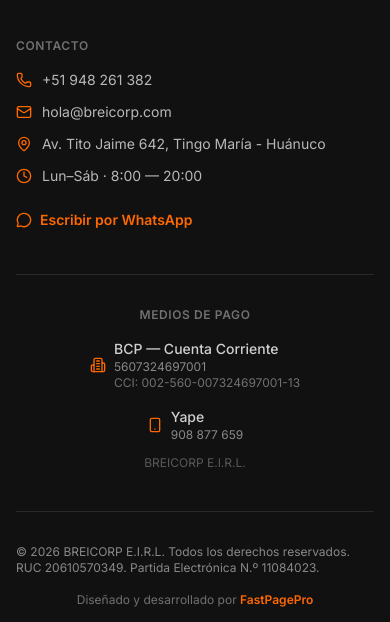
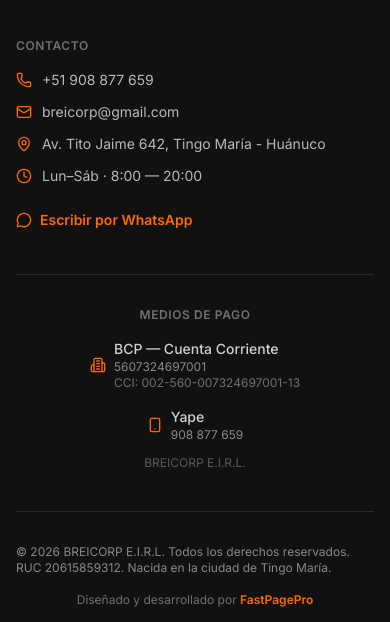
Before and after one commit to mrmoneymakersfxofficial/breicorp, a Next.js app: page /faq in a window 390 px wide. Shown: the part 2525-3147 px from the top of the page. Built offline with nearby package versions, Linux system fonts and the light colour scheme.

Commit message:
feat: update RUC, phone, email, and Tingo María origin

```diff
--- a/src/app/contacto/page.tsx
+++ b/src/app/contacto/page.tsx
@@ -8,12 +8,12 @@ import type { Metadata } from "next";
 export const metadata: Metadata = {
   title: "Contacto — Escríbenos | BREICORP",
   description:
-    "Contáctanos por WhatsApp, teléfono, email o visita nuestra oficina en Tingo María, Huánuco. RUC 20610570349. Respuesta en menos de 15 minutos.",
+    "Contáctanos por WhatsApp, teléfono, email o visita nuestra oficina en Tingo María, Huánuco. RUC 20615859312. Respuesta en menos de 15 minutos.",
   alternates: { canonical: "/contacto" },
   openGraph: {
     title: "Contacto BREICORP — WhatsApp, teléfono, email",
     description:
-      "Estamos en Av. Tito Jaime 642, Tingo María. Horario: Lun–Sáb 8:00–20:00. WhatsApp +51 948 261 382.",
+      "Estamos en Av. Tito Jaime 642, Tingo María. Horario: Lun–Sáb 8:00–20:00. WhatsApp +51 908 877 659.",
     url: "/contacto",
   },
 };
--- a/src/app/page.tsx
+++ b/src/app/page.tsx
@@ -27,7 +27,7 @@ const jsonLd = {
       knowsLanguage: "es-PE",
       contactPoint: {
         "@type": "ContactPoint",
-        telephone: "+51-948-261-382",
+        telephone: "+51-908-877-659",
         contactType: "sales",
         areaServed: "PE",
         availableLanguage: "Spanish",
--- a/src/components/layout/footer.tsx
+++ b/src/components/layout/footer.tsx
@@ -108,14 +108,14 @@ export function Footer() {
             <ul className="space-y-3 text-sm">
               <li className="flex items-start gap-2.5 text-white/70">
                 <Phone className="size-4 mt-0.5 text-primary shrink-0" />
-                <a href="tel:+51948261382" className="hover:text-white transition-colors">
-                  +51 948 261 382
+                <a href="tel:+51908877659" className="hover:text-white transition-colors">
+                  +51 908 877 659
                 </a>
               </li>
               <li className="flex items-start gap-2.5 text-white/70">
                 <Mail className="size-4 mt-0.5 text-primary shrink-0" />
-                <a href="mailto:hola@breicorp.com" className="hover:text-white transition-colors">
-                  hola@breicorp.com
+                <a href="mailto:breicorp@gmail.com" className="hover:text-white transition-colors">
+                  breicorp@gmail.com
                 </a>
               </li>
               <li className="flex items-start gap-2.5 text-white/70">
@@ -167,7 +167,7 @@ export function Footer() {
         {/* Bottom */}
         <div className="mt-10 pt-8 border-t border-white/10 flex flex-col items-center gap-4">
           <p className="text-xs text-white/50">
-            © {new Date().getFullYear()} BREICORP E.I.R.L. Todos los derechos reservados. RUC 20610570349. Partida Electrónica N.º 11084023.
+            © {new Date().getFullYear()} BREICORP E.I.R.L. Todos los derechos reservados. RUC 20615859312. Nacida en la ciudad de Tingo María.
           </p>
           <p className="text-xs text-white/40">
             Diseñado y desarrollado por{" "}
--- a/src/components/sections/contact-form.tsx
+++ b/src/components/sections/contact-form.tsx
@@ -138,13 +138,13 @@ export function ContactInfo() {
               WhatsApp directo
             </p>
             <p className="text-sm text-foreground/60 mt-0.5">
-              +51 948 261 382
+              +51 908 877 659
             </p>
           </div>
         </a>
 
         {/* Phone */}
-        <a href="tel:+51948261382" className="flex items-start gap-4 group">
+        <a href="tel:+51908877659" className="flex items-start gap-4 group">
           <div className="inline-flex items-center justify-center size-10 bg-brand-orange/10 text-brand-orange rounded-lg shrink-0">
             <Phone className="size-5" />
           </div>
@@ -153,14 +153,14 @@ export function ContactInfo() {
               Teléfono
             </p>
             <p className="text-sm text-foreground/60 mt-0.5">
-              +51 948 261 382
+              +51 908 877 659
             </p>
           </div>
         </a>
 
         {/* Email */}
         <a
-          href="mailto:hola@breicorp.com"
+          href="mailto:breicorp@gmail.com"
           className="flex items-start gap-4 group"
         >
           <div className="inline-flex items-center justify-center size-10 bg-sky-500/10 text-sky-600 dark:text-sky-400 rounded-lg shrink-0">
@@ -171,7 +171,7 @@ export function ContactInfo() {
               Email
             </p>
             <p className="text-sm text-foreground/60 mt-0.5">
-              hola@breicorp.com
+              breicorp@gmail.com
             </p>
           </div>
         </a>
@@ -213,7 +213,7 @@ export function ContactInfo() {
           <p className="flex items-center gap-2">
             <FileCheck2 className="size-3.5 shrink-0" />
             <span>
-              <strong className="text-foreground/80">RUC:</strong> 20610570349
+              <strong className="text-foreground/80">RUC:</strong> 20615859312
             </span>
           </p>
           <p className="flex items-center gap-2">
--- a/src/components/sections/final-cta.tsx
+++ b/src/components/sections/final-cta.tsx
@@ -91,7 +91,7 @@ export function FinalCta() {
               >
                 <span className="inline-flex items-center gap-1.5">
                   <Phone className="size-3.5 text-brand-orange" />
-                  +51 948 261 382
+                  +51 908 877 659
                 </span>
                 <span>Sin contratos forzados</span>
                 <span>Cancela cuando quieras</span>
--- a/src/lib/data/site-content.ts
+++ b/src/lib/data/site-content.ts
@@ -417,7 +417,7 @@ export const faqs: FaqItem[] = [
   },
 ];
 
-export const WHATSAPP_NUMBER = "51948261382";
+export const WHATSAPP_NUMBER = "51908877659";
 export const WHATSAPP_MESSAGE =
   "Hola, quiero información sobre el Sistema de Facturación Electrónica BREICORP. Mi rubro es: ________. Deseo una demo gratis.";
 
```
